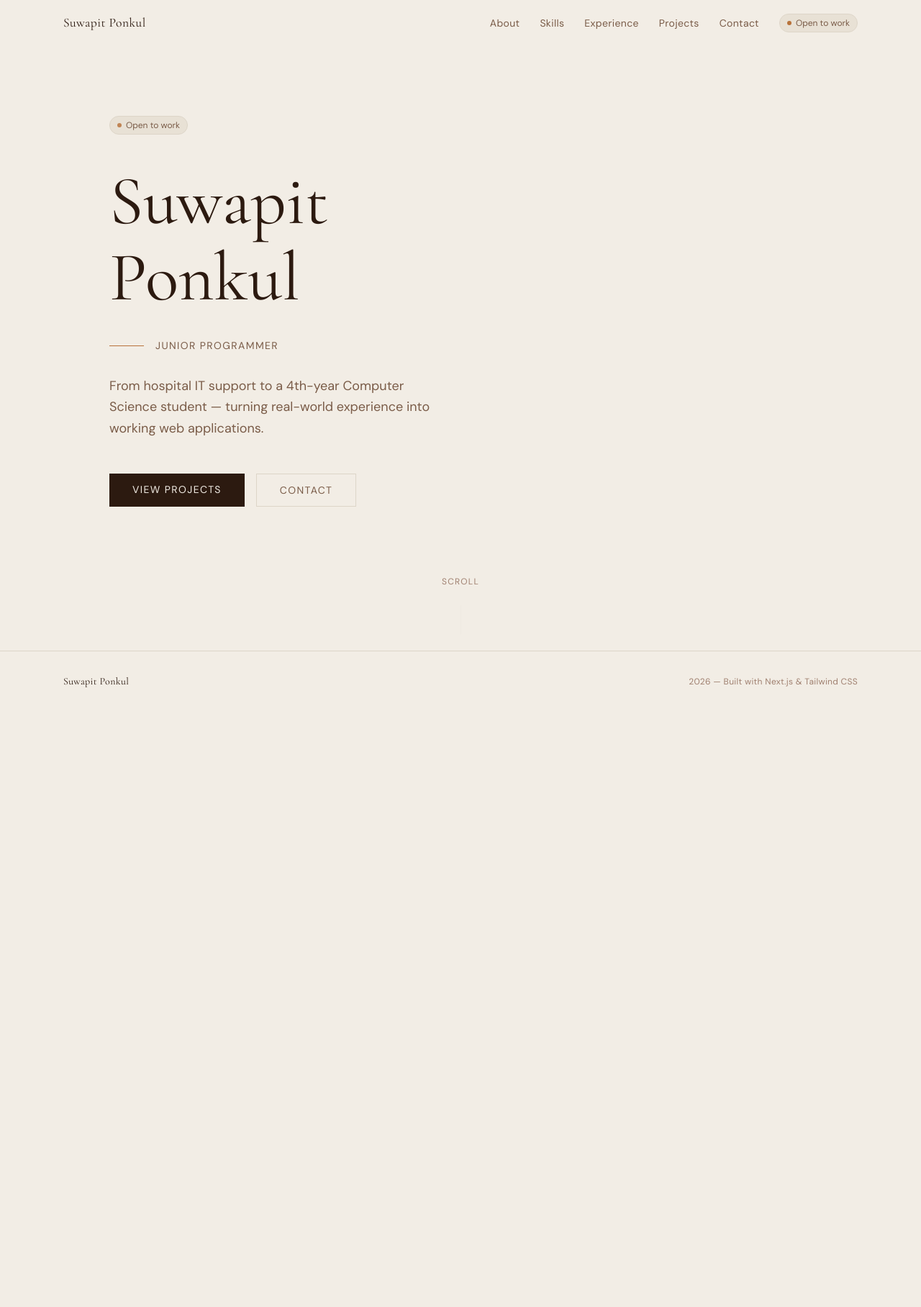
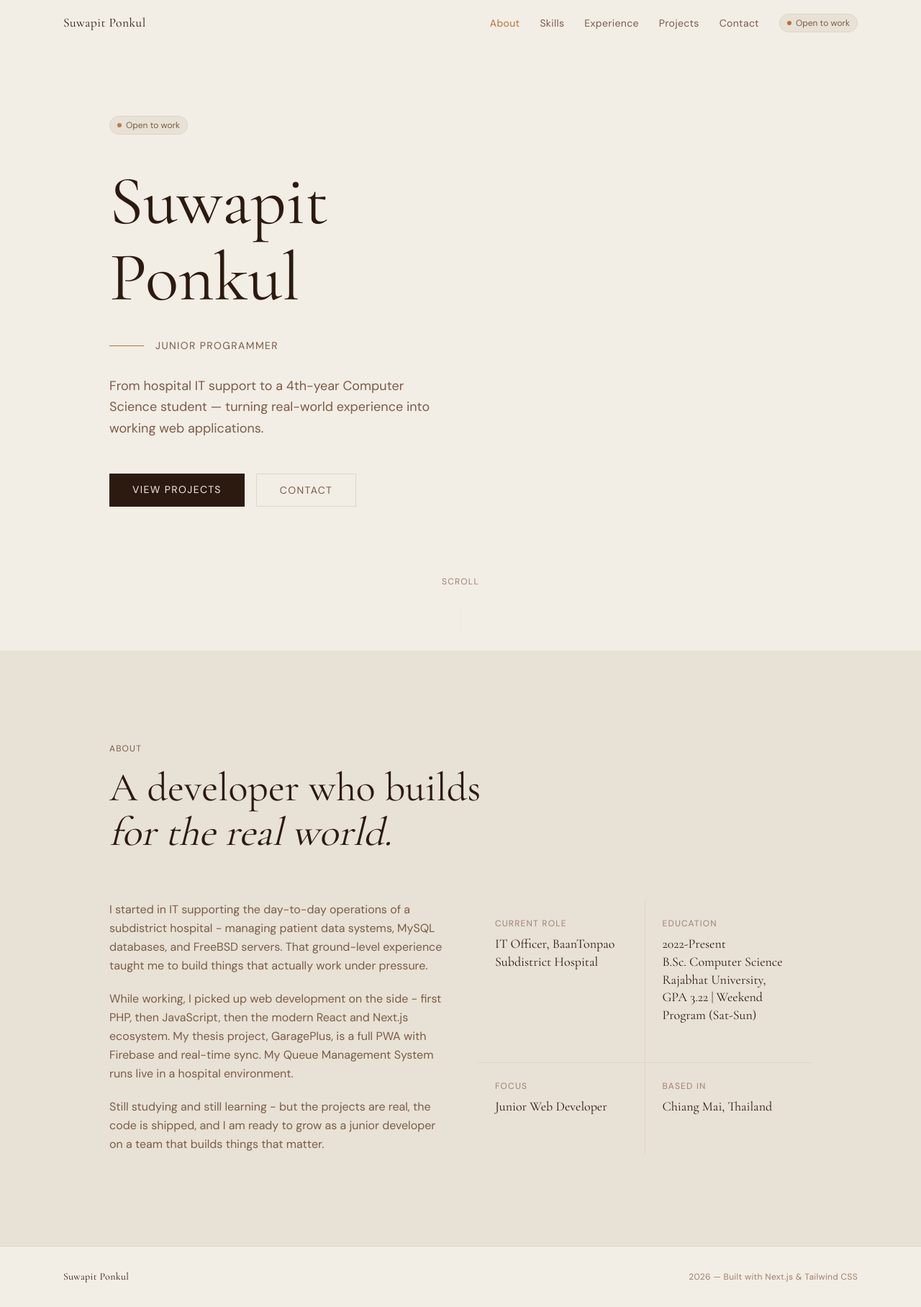
Before and after one commit to Magub-zwp/suwapit-portfolio, a Next.js app: page / in a window 1280 px wide. Shown: the whole page at 72% size. Before the commit the page ends 989 px from the top, so only its background shows below. Built offline with nearby package versions, Linux system fonts and the light colour scheme.

Commit message:
create about feature and detail

```diff
--- a/src/app/layout.tsx
+++ b/src/app/layout.tsx
@@ -55,7 +55,7 @@ export default function RootLayout({
 }>) {
   const fonts = [cormorant.variable, dmSans.variable, jetbrains.variable].join(" ");
   return (
-    <html lang="en" className={fonts + " h-full antialiased"}>
+    <html lang="en" className={fonts + " antialiased"}>
       <body className="min-h-full flex flex-col">
         <Navbar />
         <main className="flex-1 pt-16">{children}</main>
--- a/src/app/page.tsx
+++ b/src/app/page.tsx
@@ -2,6 +2,7 @@
 import { useState } from "react";
 import CoffeeLoader from "@/components/loading/CoffeeLoader";
 import Hero from "@/components/sections/Hero";
+import About from "@/components/sections/About";
 
 export default function Home() {
   const [loaded, setLoaded] = useState(false);
@@ -12,6 +13,7 @@ export default function Home() {
 
       <div style={{ opacity: loaded ? 1 : 0, transition: "opacity 0.8s ease" }}>
         <Hero />
+        <About />
       </div>
     </>
   );
--- a/src/components/layout/Navbar.tsx
+++ b/src/components/layout/Navbar.tsx
@@ -5,17 +5,24 @@ import StatusBadge from "@/components/ui/StatusBadge";
 import { useActiveSection } from "@/hooks/useActiveSection";
 
 const LINKS = [
-  { href: "#about",      label: "About"      },
-  { href: "#skills",     label: "Skills"     },
-  { href: "#experience", label: "Experience" },
-  { href: "#projects",   label: "Projects"   },
-  { href: "#contact",    label: "Contact"    },
+  { href: "about",      label: "About"      },
+  { href: "skills",     label: "Skills"     },
+  { href: "experience", label: "Experience" },
+  { href: "projects",   label: "Projects"   },
+  { href: "contact",    label: "Contact"    },
 ];
+
+function scrollTo(id: string) {
+  const el = document.getElementById(id);
+  if (!el) return;
+  const top = el.getBoundingClientRect().top + window.scrollY - 72;
+  window.scrollTo({ top, behavior: "smooth" });
+}
 
 export default function Navbar() {
   const [scrolled, setScrolled] = useState(false);
   const [open, setOpen] = useState(false);
-  const activeId = useActiveSection(LINKS.map((l) => l.href.slice(1)));
+  const activeId = useActiveSection(LINKS.map((l) => l.href));
 
   useEffect(() => {
     const onScroll = () => setScrolled(window.scrollY > 24);
@@ -23,18 +30,21 @@ export default function Navbar() {
     return () => window.removeEventListener("scroll", onScroll);
   }, []);
 
+  const linkClass = (id: string) =>
+    "text-sm tracking-wide transition-colors cursor-pointer " +
+    (activeId === id ? "text-accent" : "text-muted hover:text-dark");
+
   return (
     <header
-      className={`fixed top-0 inset-x-0 z-50 transition-all duration-300 ${
-        scrolled
+      className={
+        "fixed top-0 inset-x-0 z-50 transition-all duration-300 " +
+        (scrolled
           ? "bg-warm/[0.96] backdrop-blur-md border-b border-border shadow-sm"
-          : "bg-transparent"
-      }`}
+          : "bg-transparent")
+      }
     >
-      {/* Main bar */}
       <nav className="max-w-6xl mx-auto px-6 h-16 flex items-center justify-between">
 
-        {/* Brand */}
         <Link
           href="/"
           className="font-serif text-dark text-[1.1rem] tracking-wide hover:text-accent transition-colors"
@@ -45,17 +55,13 @@ export default function Navbar() {
         {/* Desktop */}
         <div className="hidden md:flex items-center gap-7">
           {LINKS.map(({ href, label }) => (
-            <Link
+            <button
               key={href}
-              href={href}
-              className={`text-sm tracking-wide transition-colors ${
-                activeId === href.slice(1)
-                  ? "text-accent"
-                  : "text-muted hover:text-dark"
-              }`}
+              onClick={() => scrollTo(href)}
+              className={linkClass(href)}
             >
               {label}
-            </Link>
+            </button>
           ))}
           <StatusBadge label="Open to work" />
         </div>
@@ -66,42 +72,23 @@ export default function Navbar() {
           onClick={() => setOpen((v) => !v)}
           aria-label="Toggle menu"
         >
-          <span
-            className={`block w-5 h-px bg-dark origin-center transition-transform duration-200 ${
-              open ? "rotate-45 translate-y-[6px]" : ""
-            }`}
-          />
-          <span
-            className={`block w-5 h-px bg-dark transition-opacity duration-200 ${
-              open ? "opacity-0" : ""
-            }`}
-          />
-          <span
-            className={`block w-5 h-px bg-dark origin-center transition-transform duration-200 ${
-              open ? "-rotate-45 -translate-y-[6px]" : ""
-            }`}
-          />
+          <span className={"block w-5 h-px bg-dark origin-center transition-transform duration-200 " + (open ? "rotate-45 translate-y-[6px]" : "")} />
+          <span className={"block w-5 h-px bg-dark transition-opacity duration-200 " + (open ? "opacity-0" : "")} />
+          <span className={"block w-5 h-px bg-dark origin-center transition-transform duration-200 " + (open ? "-rotate-45 -translate-y-[6px]" : "")} />
         </button>
       </nav>
 
       {/* Mobile dropdown */}
-      <div
-        className={`md:hidden overflow-hidden transition-all duration-300 ${
-          open ? "max-h-80 border-t border-border" : "max-h-0"
-        } bg-warm`}
-      >
+      <div className={"md:hidden overflow-hidden transition-all duration-300 bg-warm " + (open ? "max-h-80 border-t border-border" : "max-h-0")}>
         <div className="px-6 py-5 flex flex-col gap-5">
           {LINKS.map(({ href, label }) => (
-            <Link
+            <button
               key={href}
-              href={href}
-              className={`text-sm tracking-wide transition-colors ${
-                activeId === href.slice(1) ? "text-accent" : "text-muted"
-              }`}
-              onClick={() => setOpen(false)}
+              onClick={() => { scrollTo(href); setOpen(false); }}
+              className={linkClass(href)}
             >
               {label}
-            </Link>
+            </button>
           ))}
           <StatusBadge label="Open to work" />
         </div>
--- a/src/components/sections/About.tsx
+++ b/src/components/sections/About.tsx
@@ -1,5 +1,68 @@
+export default function About() {
+  const facts = [
+    { label: "Current Role", value: "IT Officer, BaanTonpao Subdistrict Hospital" },
+    { label: "Education", value: "2022-Present\nB.Sc. Computer Science\nRajabhat University, \nGPA 3.22 | Weekend Program (Sat-Sun)" },
+    { label: "Focus", value: "Junior Web Developer" },
+    { label: "Based in", value: "Chiang Mai, Thailand" },
+  ];
 
+  return (
+    <section id="about" className="py-32 bg-surface">
+      <div className="max-w-5xl mx-auto px-6">
 
-export default function About() {
-  return <section id="about" />;
+        {/* Heading */}
+        <p className="font-sans text-xs tracking-widest uppercase text-muted mb-4">
+          About
+        </p>
+        <h2
+          className="font-serif text-dark leading-tight mb-16"
+          style={{ fontSize: "clamp(2rem, 5vw, 3.5rem)" }}
+        >
+          A developer who builds
+          <br />
+          <em>for the real world.</em>
+        </h2>
+
+        {/* Two-column layout */}
+        <div className="grid grid-cols-1 gap-12 md:grid-cols-2">
+
+          {/* Story */}
+          <div className="space-y-5 font-sans text-muted leading-relaxed">
+            <p>
+              I started in IT supporting the day-to-day operations of a
+              subdistrict hospital - managing patient data systems, MySQL
+              databases, and FreeBSD servers. That ground-level experience
+              taught me to build things that actually work under pressure.
+            </p>
+            <p>
+              While working, I picked up web development on the side - first
+              PHP, then JavaScript, then the modern React and Next.js
+              ecosystem. My thesis project, GaragePlus, is a full PWA with
+              Firebase and real-time sync. My Queue Management System runs
+              live in a hospital environment.
+            </p>
+            <p>
+              Still studying and still learning - but the projects are real,
+              the code is shipped, and I am ready to grow as a junior
+              developer on a team that builds things that matter.
+            </p>
+          </div>
+
+          {/* Quick facts - 2x2 stacked grid */}
+          <div className="grid grid-cols-2 gap-px bg-border">
+            {facts.map((f) => (
+              <div key={f.label} className="bg-surface p-6 flex flex-col gap-2">
+                <span className="font-sans text-xs tracking-widest uppercase text-subtle">
+                  {f.label}
+                </span>
+                <span className="font-serif text-dark text-lg leading-snug whitespace-pre-line">
+                  {f.value}
+                </span>
+              </div>
+            ))}
+          </div>
+        </div>
+      </div>
+    </section>
+  );
 }
```
